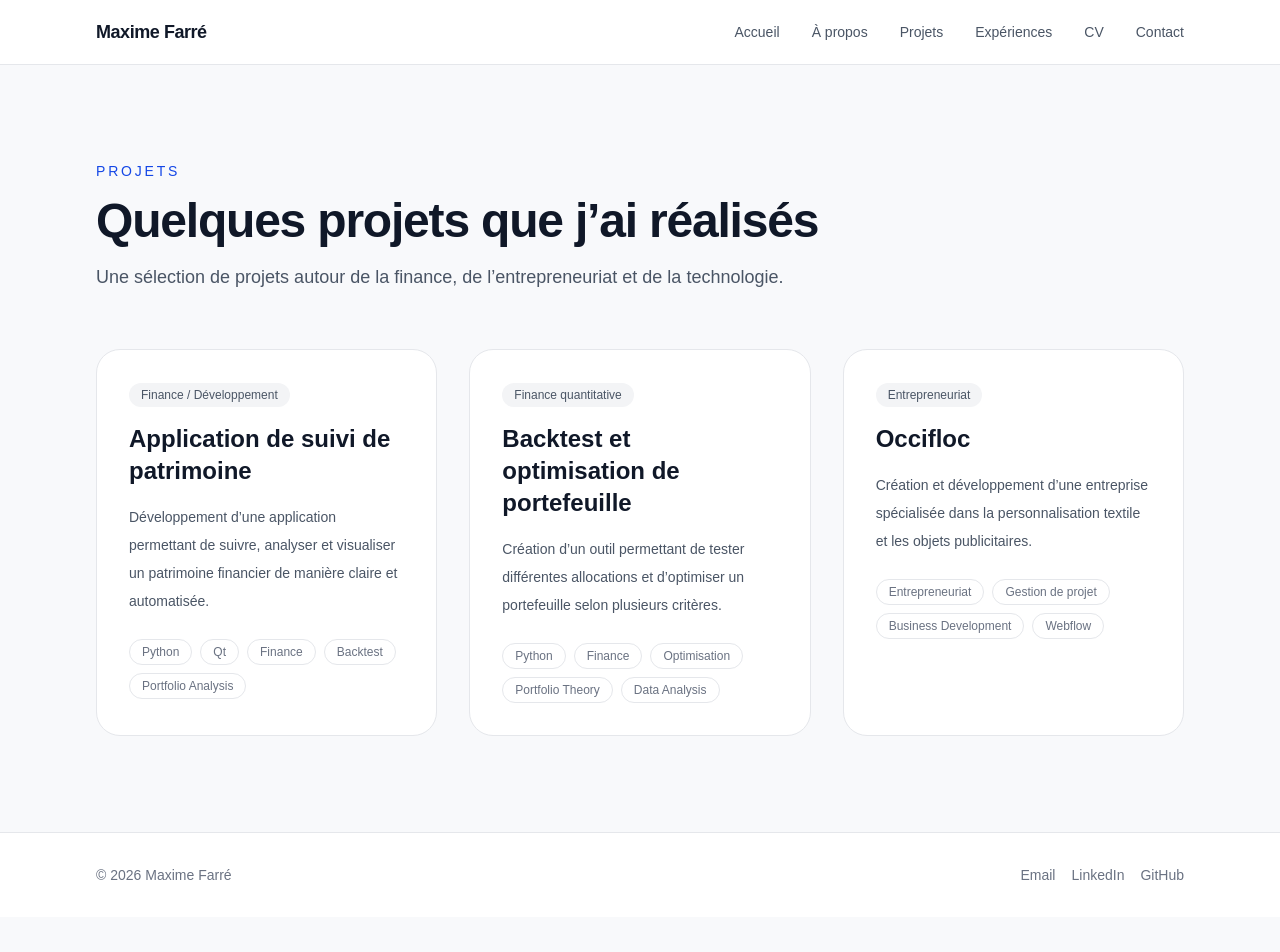
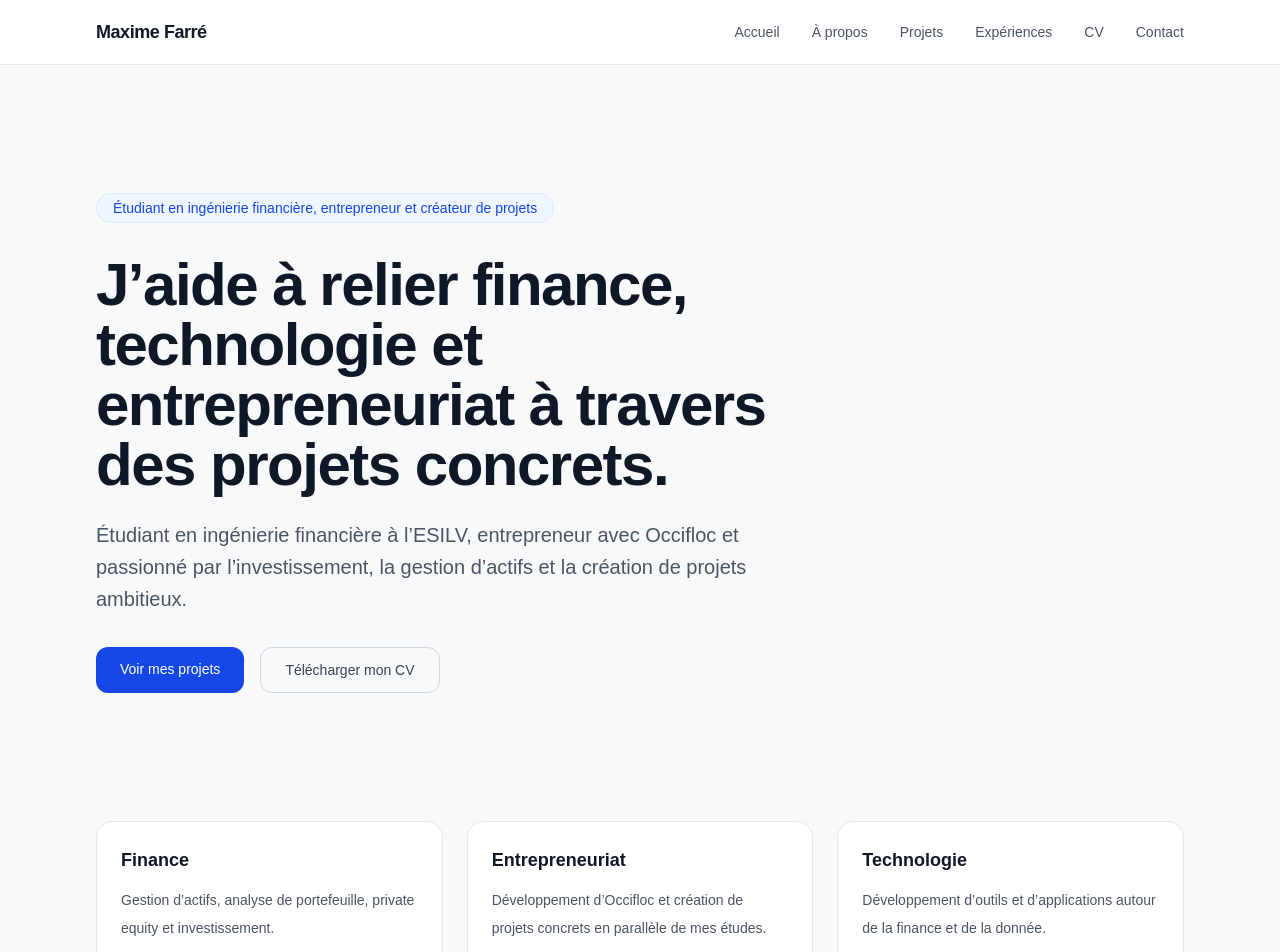
Before and after one commit to MaximeFARRE/Site_stage, a Next.js app: page / in a window 1280 px wide. Shown: the top 952 px of the page. Before the commit the page ends 917 px from the top, so only its background shows below. Built offline with nearby package versions, Linux system fonts and the light colour scheme.

Commit message:
add featured projects to homepage

```diff
--- a/src/app/page.tsx
+++ b/src/app/page.tsx
@@ -1,60 +1,52 @@
-import Link from "next/link";
+import Hero from "@/components/home/hero";
+import FeaturedProjects from "@/components/home/featured-projects";
+import Container from "@/components/layout/container";
 
-import Container from "@/components/layout/container";
-import { projects } from "@/data/projects";
+export default function HomePage() {
+  return (
+    <>
+      <Hero />
 
-export default function ProjectsPage() {
-  return (
-    <section className="py-24">
-      <Container>
-        <div className="mb-14 max-w-3xl space-y-4">
-          <p className="text-sm font-medium uppercase tracking-[0.2em] text-blue-700">
-            Projets
-          </p>
+      <section className="pb-24">
+        <Container className="max-w-4xl">
+          <div className="grid gap-6 md:grid-cols-3">
+            <div className="rounded-2xl border border-gray-200 bg-white p-6">
+              <h2 className="mb-3 text-lg font-semibold text-gray-900">
+                Finance
+              </h2>
 
-          <h1 className="text-4xl font-bold tracking-tight text-gray-900 sm:text-5xl">
-            Quelques projets que j’ai réalisés
-          </h1>
-
-          <p className="text-lg leading-8 text-gray-600">
-            Une sélection de projets autour de la finance, de
-            l’entrepreneuriat et de la technologie.
+              <p className="text-sm leading-7 text-gray-600">
+                Gestion d’actifs, analyse de portefeuille, private equity et
+                investissement.
               </p>
             </div>
 
-        <div className="grid gap-8 md:grid-cols-2 xl:grid-cols-3">
-          {projects.map((project) => (
-            <Link
-              key={project.slug}
-              href={`/projets/${project.slug}`}
-              className="group rounded-3xl border border-gray-200 bg-white p-8 transition hover:-translate-y-1 hover:border-blue-200 hover:shadow-lg"
-            >
-              <div className="mb-4 inline-flex rounded-full bg-gray-100 px-3 py-1 text-xs font-medium text-gray-600">
-                {project.category}
+            <div className="rounded-2xl border border-gray-200 bg-white p-6">
+              <h2 className="mb-3 text-lg font-semibold text-gray-900">
+                Entrepreneuriat
+              </h2>
+
+              <p className="text-sm leading-7 text-gray-600">
+                Développement d’Occifloc et création de projets concrets en
+                parallèle de mes études.
+              </p>
             </div>
 
-              <h2 className="mb-4 text-2xl font-semibold text-gray-900 transition group-hover:text-blue-700">
-                {project.title}
+            <div className="rounded-2xl border border-gray-200 bg-white p-6">
+              <h2 className="mb-3 text-lg font-semibold text-gray-900">
+                Technologie
               </h2>
 
-              <p className="mb-6 text-sm leading-7 text-gray-600">
-                {project.shortDescription}
+              <p className="text-sm leading-7 text-gray-600">
+                Développement d’outils et d’applications autour de la finance et
+                de la donnée.
               </p>
-
-              <div className="flex flex-wrap gap-2">
-                {project.technologies.map((technology) => (
-                  <span
-                    key={technology}
-                    className="rounded-full border border-gray-200 px-3 py-1 text-xs text-gray-500"
-                  >
-                    {technology}
-                  </span>
-                ))}
             </div>
-            </Link>
-          ))}
           </div>
         </Container>
       </section>
+
+      <FeaturedProjects />
+    </>
   );
 }
```
Lines whose indentation alone changed are shown as unchanged.
